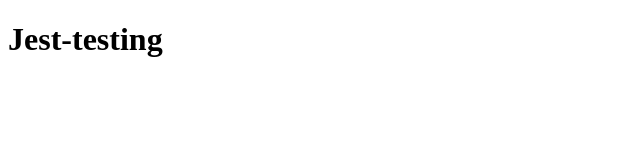
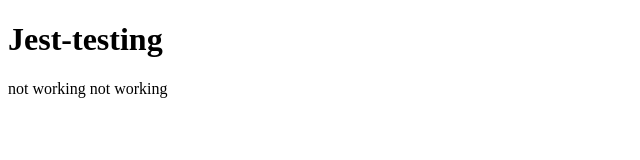
Before and after one commit to LauraKaraliene/workflow-jest, a website: page index.html in a window 1280 px wide. Shown: the whole page, without its empty margins (0-640 px from the left). Drawn offline with Linux system fonts and the light colour scheme.

Commit message:
update index.html

```diff
--- a/index.html
+++ b/index.html
@@ -7,5 +7,6 @@
 </head>
 <body>
     <h1>Jest-testing</h1>
+    <p>not working not working </p>
 </body>
 </html>
```
